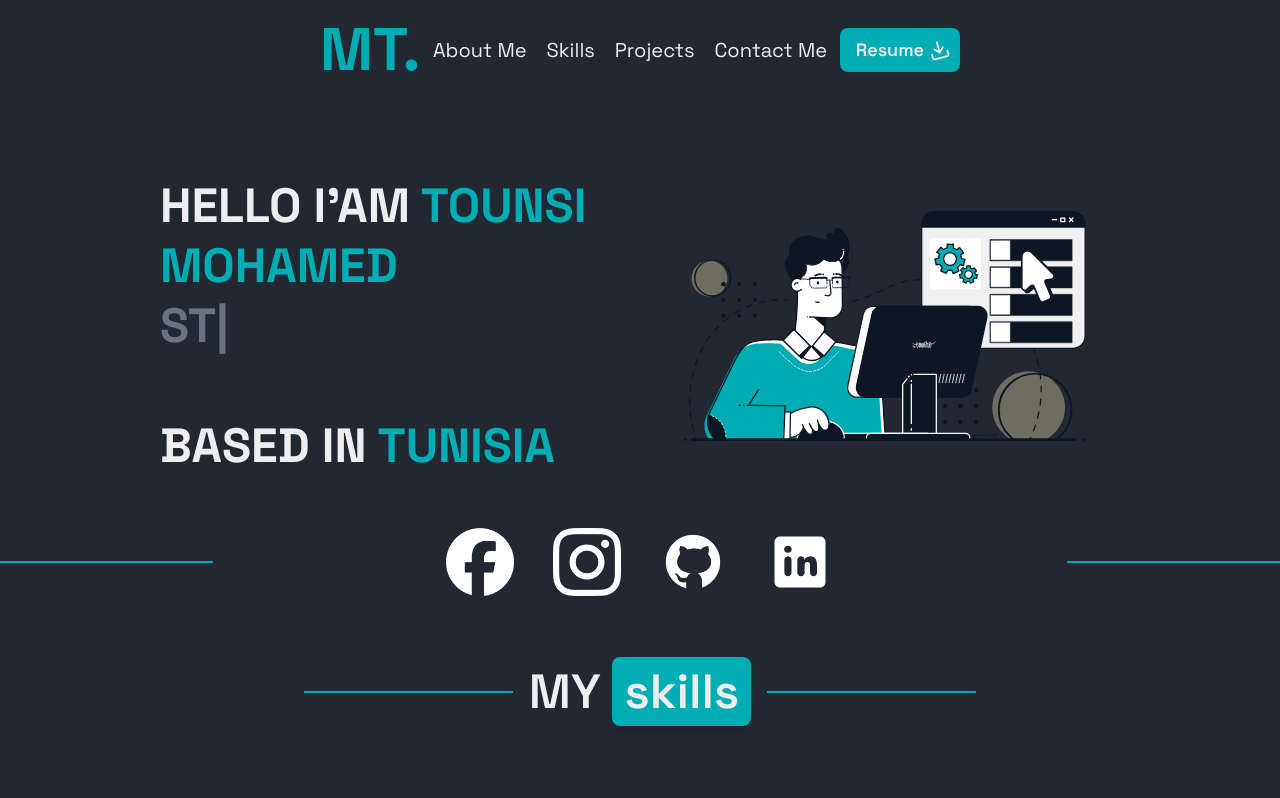
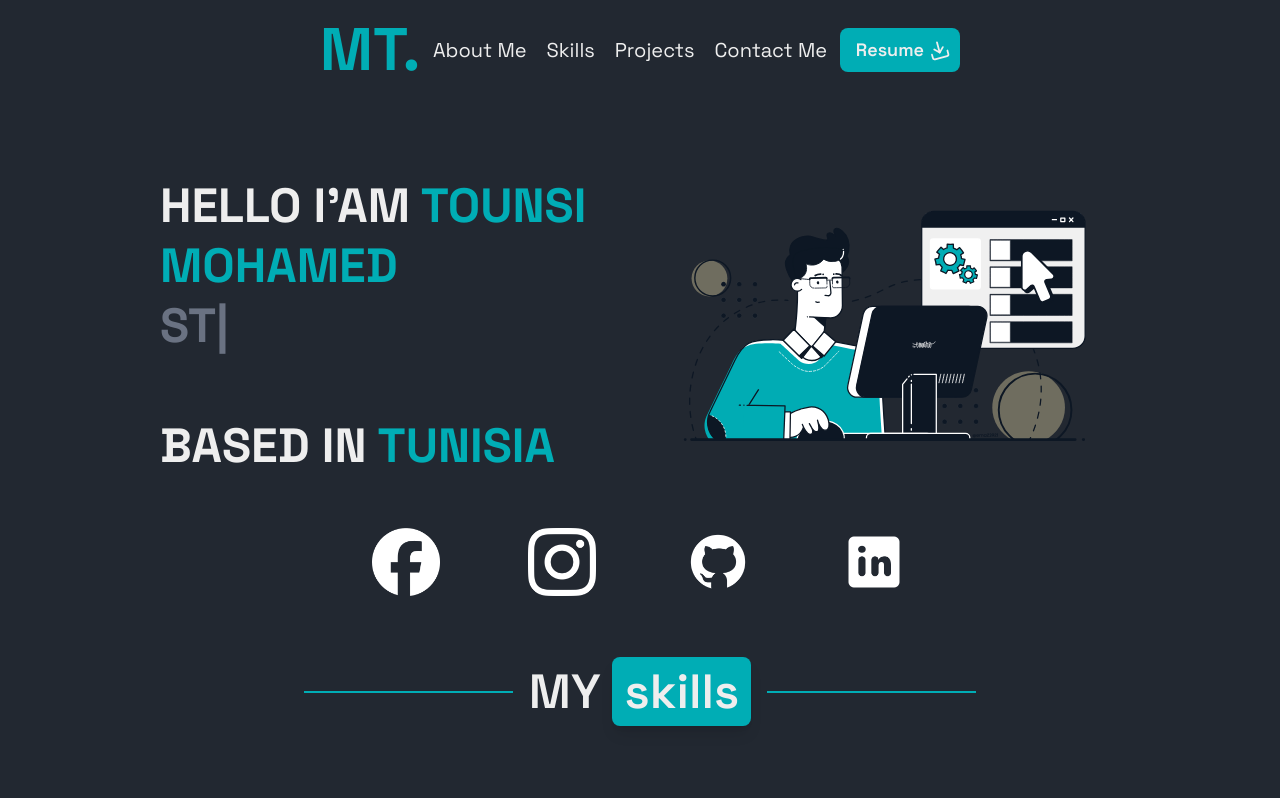
Before and after one commit to mohamedTounsi/Portfolio, a React (Vite) app: page / in a window 1280 px wide. Shown: the top 798 px of the page. Built offline with nearby package versions, Linux system fonts and the light colour scheme.

Commit message:
first commit

```diff
--- a/src/components/Home.jsx
+++ b/src/components/Home.jsx
@@ -44,15 +44,8 @@ function Home() {
           />
         </motion.div>
       </div>
-      <div className="w-full flex justify-between items-center mt-6">
-        <motion.div
-          variants={fadeIn("inplace", 0.3)}
-          initial="hidden"
-          whileInView="show"
-          viewport={{ once: true, margin: "0px 0px -30% 0px" }}
-          className="border w-1/5 md:w-1/6 border-[#00ADB5]"
-        ></motion.div>
-        <div className="flex justify-around items-center w-3/5 md:w-1/3">
+      <div className=" w-[80%] md:w-[90%] mx-auto flex justify-center  items-center mt-6">
+        <div className="flex justify-center items-center gap-4 md:gap-16 ">
           {[
             {
               href: "https://www.facebook.com/mohamed.tounsi.583",
@@ -85,13 +78,6 @@ function Home() {
             </motion.a>
           ))}
         </div>
-        <motion.div
-          variants={fadeIn("inplace", 0.3)}
-          initial="hidden"
-          whileInView="show"
-          viewport={{ once: true, margin: "0px 0px -30% 0px" }}
-          className="border w-1/5 md:w-1/6 border-[#00ADB5]"
-        ></motion.div>
       </div>
     </div>
   );
```
